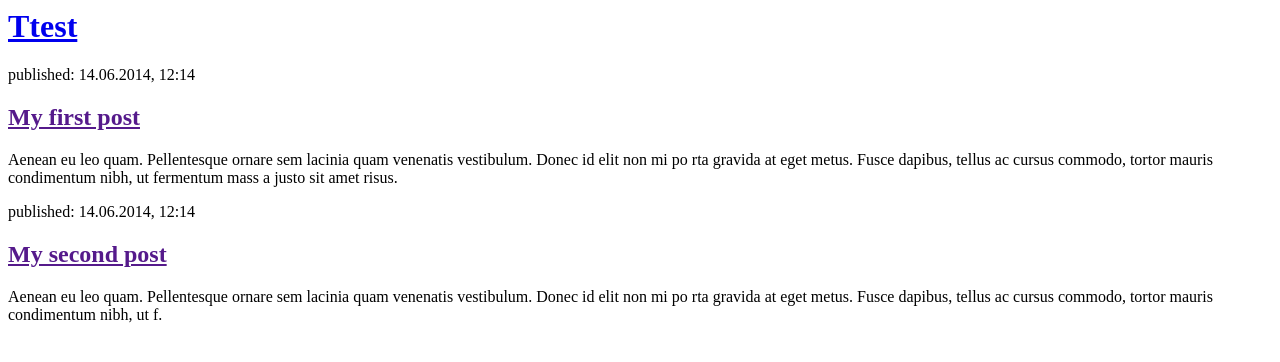
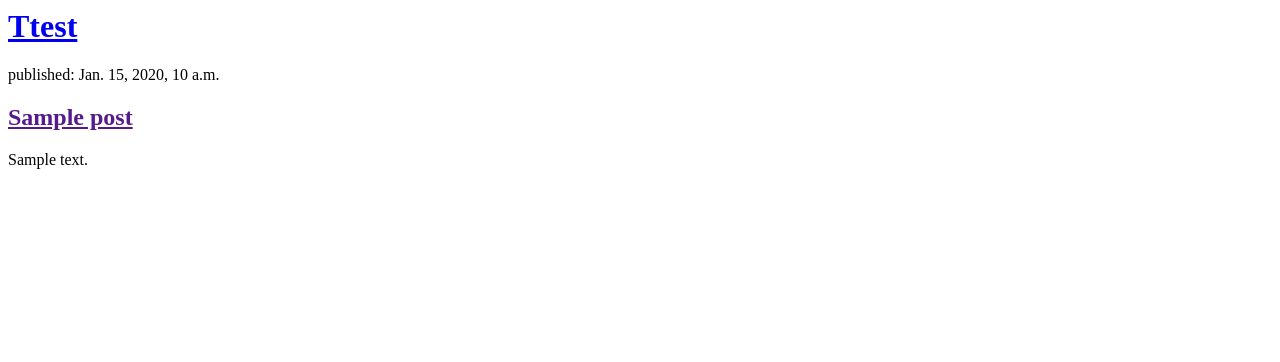
Before and after one commit to jlc853/Website-Project, a Django app: page / in a window 1280 px wide. Shown: the top 362 px of the page. Run offline with Django 3.2, Linux system fonts and the light colour scheme; tables that the repository leaves empty hold one stand-in row (values such as "Sample post").

Commit message:
Modified templates to display posts from database

```diff
--- a/blog/templates/blog/post_list.html
+++ b/blog/templates/blog/post_list.html
@@ -2,41 +2,28 @@
 
 <head>
 
-<title>Test</title>
+    <title>Test</title>
 
 </head>
 
 <body>
 
-<div>
+    <div>
 
-<h1><a href="/">Ttest</a></h1>
+        <h1><a href="/">Ttest</a></h1>
 
-</div>
+    </div>
 
-<div>
 
-<p>published: 14.06.2014, 12:14</p>
+    {% for post in posts %}
+    <div>
+        <p>published: {{ post.published_date }}</p>
+        <h2><a href="">{{ post.title }}</a></h2>
+        <p>{{ post.text|linebreaksbr }}</p>
+    </div>
+    {% endfor %}
 
-<h2><a href="">My first post</a></h2>
 
-<p>Aenean eu leo quam. Pellentesque ornare sem lacinia quam venenatis vestibulum. Donec id elit non
-mi po rta gravida at eget metus. Fusce dapibus, tellus ac cursus commodo, tortor mauris condimentum
-nibh, ut fermentum mass a justo sit amet risus.</p>
-
-</div>
-
-<div>
-
-<p>published: 14.06.2014, 12:14</p>
-
-<h2><a href="">My second post</a></h2>
-
-<p>Aenean eu leo quam. Pellentesque ornare sem lacinia quam venenatis vestibulum. Donec id elit non
-mi po rta gravida at eget metus. Fusce dapibus, tellus ac cursus commodo, tortor mauris condimentum
-nibh, ut f.</p>
-
-</div>
 
 </body>
 
--- a/blog/views.py
+++ b/blog/views.py
@@ -1,5 +1,8 @@
 from django.shortcuts import render
+from django.utils import timezone
+from .models import Post
 
 
 def post_list(request):
-    return render(request, 'blog/post_list.html', {})
+    posts = Post.objects.filter(published_date__lte=timezone.now()).order_by('published_date')
+    return render(request, 'blog/post_list.html', {'posts' : posts})
```
